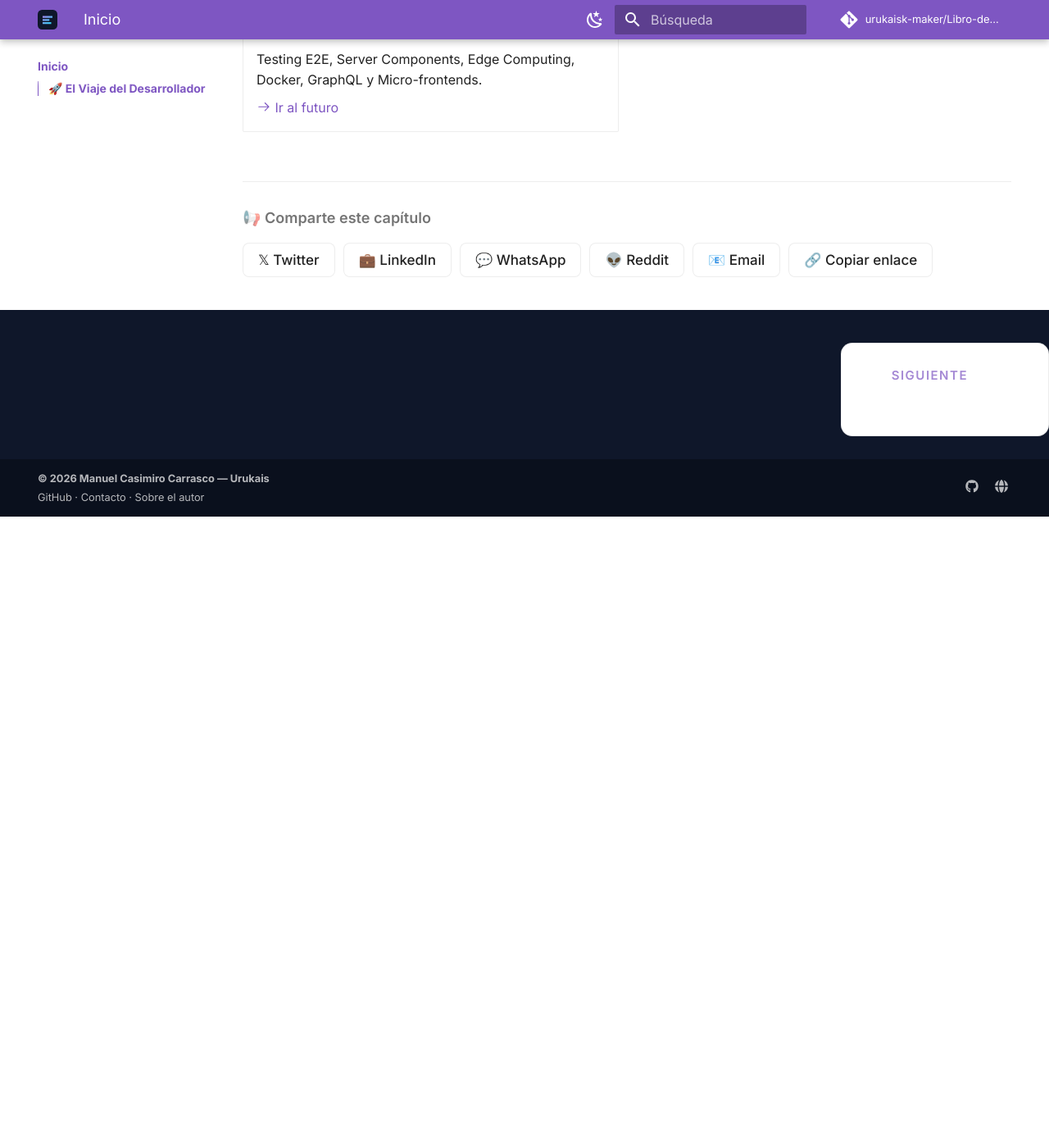
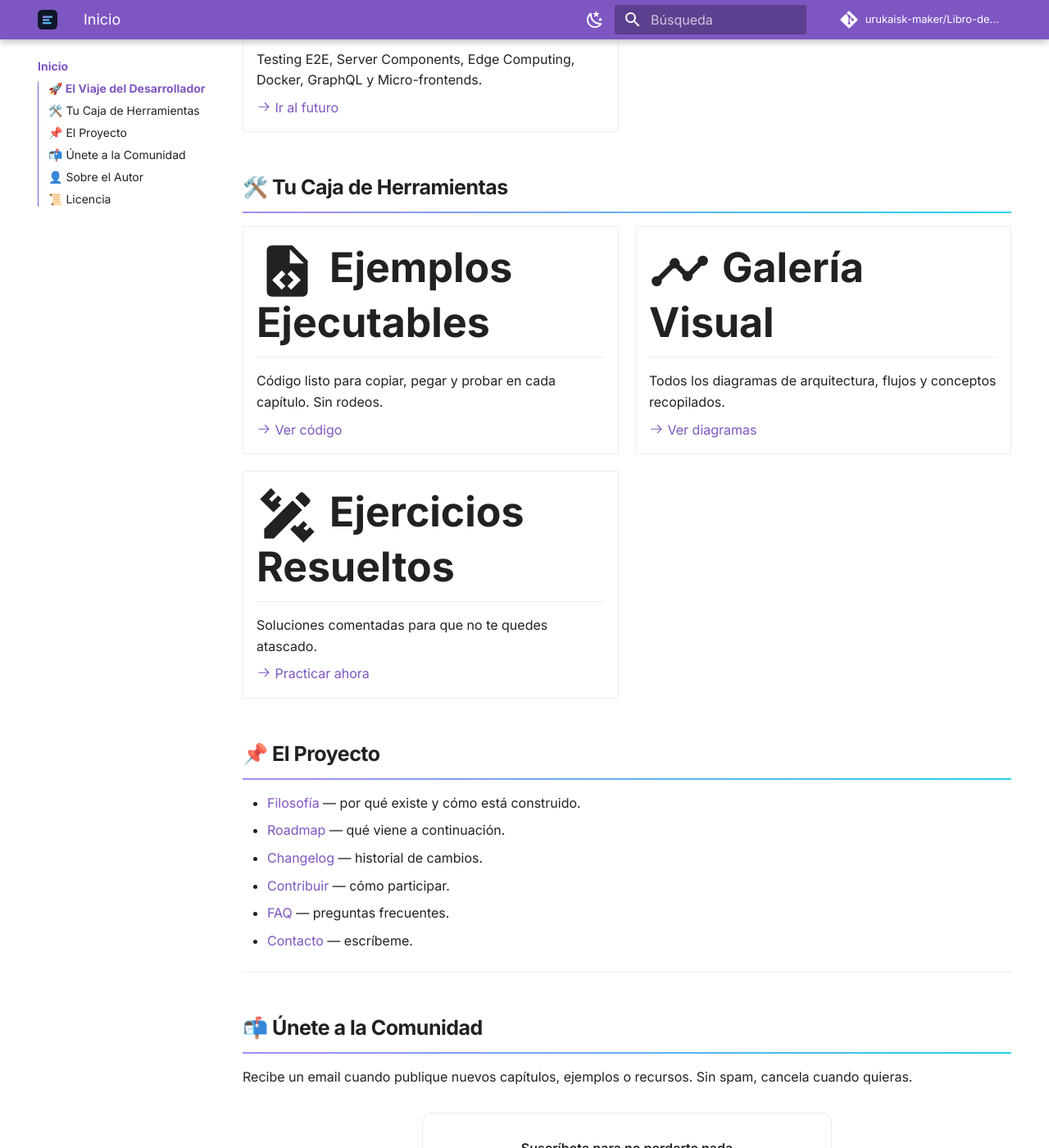
Before and after one commit to urukaisk-maker/Libro-desarrollador-Web-Urukais-, an MkDocs documentation site: the page built from docs/index.md, in a window 1280 px wide and 1400 px high, scrolled down 3380 px. Shown: the whole window at 82% size. Built offline with MkDocs 1.6.1 and Material for MkDocs 9.7.7, drawn with Linux system fonts in a browser that asks for light colours; comment, search, counter and statistics services are not loaded; before the commit the page ends 4010 px from its top, so only the background shows below that; some of the changed text lies outside the part shown.

Commit message:
fix: forzar restauracion de portada y tarjetas en index.md

```diff
--- a/docs/index.md
+++ b/docs/index.md
@@ -88,3 +88,66 @@ Este libro no es solo un tutorial. Es un **camino estructurado** que te lleva de
     [:octicons-arrow-right-24: Ir al futuro](capitulos/31-testing-e2e.md)
 
 </div>
+
+## 🛠️ Tu Caja de Herramientas
+
+<div class="grid cards" markdown>
+
+-   :material-file-code:{ .lg .middle } __Ejemplos Ejecutables__
+
+    ---
+
+    Código listo para copiar, pegar y probar en cada capítulo. Sin rodeos.
+
+    [:octicons-arrow-right-24: Ver código](ejemplos/index.md)
+
+-   :material-chart-timeline-variant:{ .lg .middle } __Galería Visual__
+
+    ---
+
+    Todos los diagramas de arquitectura, flujos y conceptos recopilados.
+
+    [:octicons-arrow-right-24: Ver diagramas](diagramas.md)
+
+-   :material-pencil-ruler:{ .lg .middle } __Ejercicios Resueltos__
+
+    ---
+
+    Soluciones comentadas para que no te quedes atascado.
+
+    [:octicons-arrow-right-24: Practicar ahora](ejercicios/index.md)
+
+</div>
+
+## 📌 El Proyecto
+
+- [Filosofía](filosofia.md) — por qué existe y cómo está construido.
+- [Roadmap](roadmap.md) — qué viene a continuación.
+- [Changelog](changelog.md) — historial de cambios.
+- [Contribuir](contribuir.md) — cómo participar.
+- [FAQ](faq.md) — preguntas frecuentes.
+- [Contacto](contacto.md) — escríbeme.
+
+---
+
+## 📬 Únete a la Comunidad
+
+Recibe un email cuando publique nuevos capítulos, ejemplos o recursos. Sin spam, cancela cuando quieras.
+
+<div style="max-width: 500px; margin: 1.5rem auto; padding: 1.5rem; border: 1px solid var(--md-default-fg-color--lightest); border-radius: 12px; background: var(--md-default-bg-color); text-align: center;">
+  <p style="margin-top: 0; font-weight: 600;">Suscríbete para no perderte nada</p>
+  <a href="https://urukaisklick.substack.com/subscribe" target="_blank" rel="noopener" style="display: inline-block; background: linear-gradient(90deg, #a78bfa, #22d3ee); color: #0f172a; text-decoration: none; padding: 0.75rem 1.5rem; border-radius: 8px; font-weight: 700;">
+    Suscribirme
+  </a>
+</div>
+
+---
+
+## 👤 Sobre el Autor
+
+Este libro es un proyecto de **Manuel Casimiro Carrasco (Urukais)**.
+Más información en [Sobre el autor](autor.md).
+
+## 📜 Licencia
+
+MIT — ver [LICENSE](https://github.com/urukaisk-maker/Libro-desarrollador-Web-Urukais-/blob/master/LICENSE).
```
